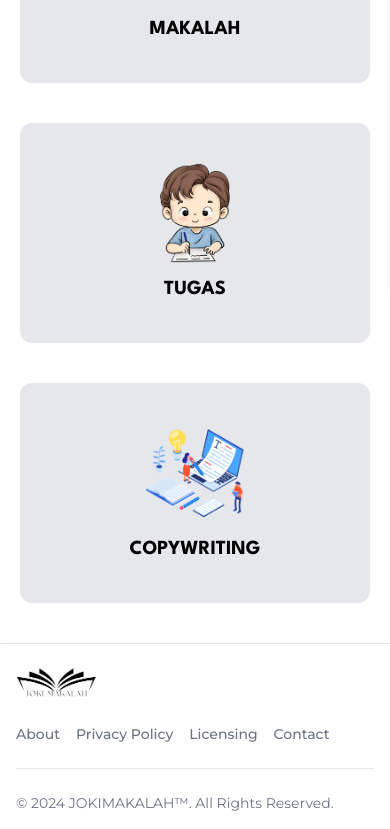
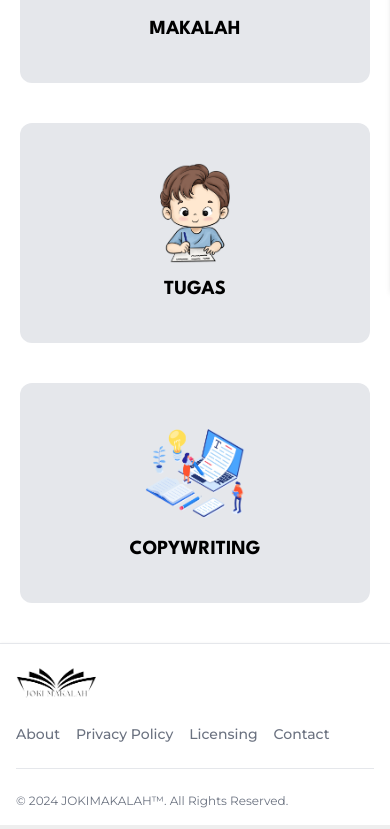
Before and after one commit to Muhammad-Helmy/JokiMakalah, a Next.js app: page / in a window 390 px wide. Shown: the part 553-1382 px from the top of the page. Built offline with nearby package versions, Linux system fonts and the light colour scheme.

Commit message:
Fixed bug responsive at rotation mode

```diff
--- a/app/content/makalah/page.tsx
+++ b/app/content/makalah/page.tsx
@@ -9,7 +9,7 @@ const Makalah: React.FC = () => {
   return (
     <div>
       <Navbar />
-      <main className="px-4 sm:px-8 md:px-2 lg:px-28"> {/* Mengubah padding untuk responsivitas */}
+      <main className="px-4 sm:px-8 md:px-2 xl:px-28"> {/* Mengubah padding untuk responsivitas */}
         <div className="">
           <h1 className="text-2xl sm:text-3xl font-bold text-center mt-5 sm:mt-10">PEMBUATAN MAKALAH</h1> {/* Ubah ukuran teks dan margin untuk mobile */}
           <p className="text-lg sm:text-xl flex justify-center items-center font-semibold">Kumpulan Makalah Kita</p> {/* Ubah ukuran teks untuk mobile */}
--- a/components/embedpdf/PdfViewerModal.tsx
+++ b/components/embedpdf/PdfViewerModal.tsx
@@ -20,9 +20,9 @@ const PDFViewerModal: React.FC<PDFViewerModalProps> = ({ pdfSrc, thumbnailSrc, t
   };
 
   return (
-    <div className="w-full sm:w-[24rem] md:w-96 lg:w-[40rem] h-[24rem] sm:h-[14rem] md:h-[27rem] lg:h-[44rem] bg-white rounded-lg shadow-md border  overflow-hidden"> {/* Responsif untuk berbagai ukuran layar */}
+    <div className="w-full sm:w-80 md:w-96 lg:w-[32rem] xl:w-[40rem] h-[24rem] sm:h-96 md:h-[27rem] lg:h-[38rem] xl:h-[44rem] bg-white rounded-lg shadow-md border  overflow-hidden"> {/* Responsif untuk berbagai ukuran layar */}
       {/* Thumbnail PDF */}
-      <div className="relative w-full cursor-pointer sm:w-[24rem] md:w-96 lg:w-[40rem] h-[22rem] sm:h-[14rem] md:h-96 lg:h-[40rem]" onClick={handleShowPDF}>
+      <div className="relative w-full cursor-pointer sm:w-80 md:w-96 lg:w-[32rem] xl:w-[40rem] h-[22rem] sm:h-[22rem] md:h-96 lg:h-[34rem] xl:h-[40rem]" onClick={handleShowPDF}>
         <img
           src={thumbnailSrc}
           alt="Halaman Pertama Makalah"
--- a/components/footer/Footers.tsx
+++ b/components/footer/Footers.tsx
@@ -35,7 +35,7 @@ const Footers = () => {
             </ul>
         </div>
         <hr className="my-6 border-gray-200 sm:mx-auto dark:border-gray-700 lg:my-8" />
-        <span className="block text-sm text-gray-500 sm:text-center dark:text-gray-400">© 2024 <a href="/" className="hover:underline">JOKIMAKALAH™</a>. All Rights Reserved.</span>
+        <span className="block text-xs sm:text-sm text-gray-500 sm:text-center dark:text-gray-400">© 2024 <a href="/" className="hover:underline">JOKIMAKALAH™</a>. All Rights Reserved.</span>
     </div>
 </footer>
 
```
